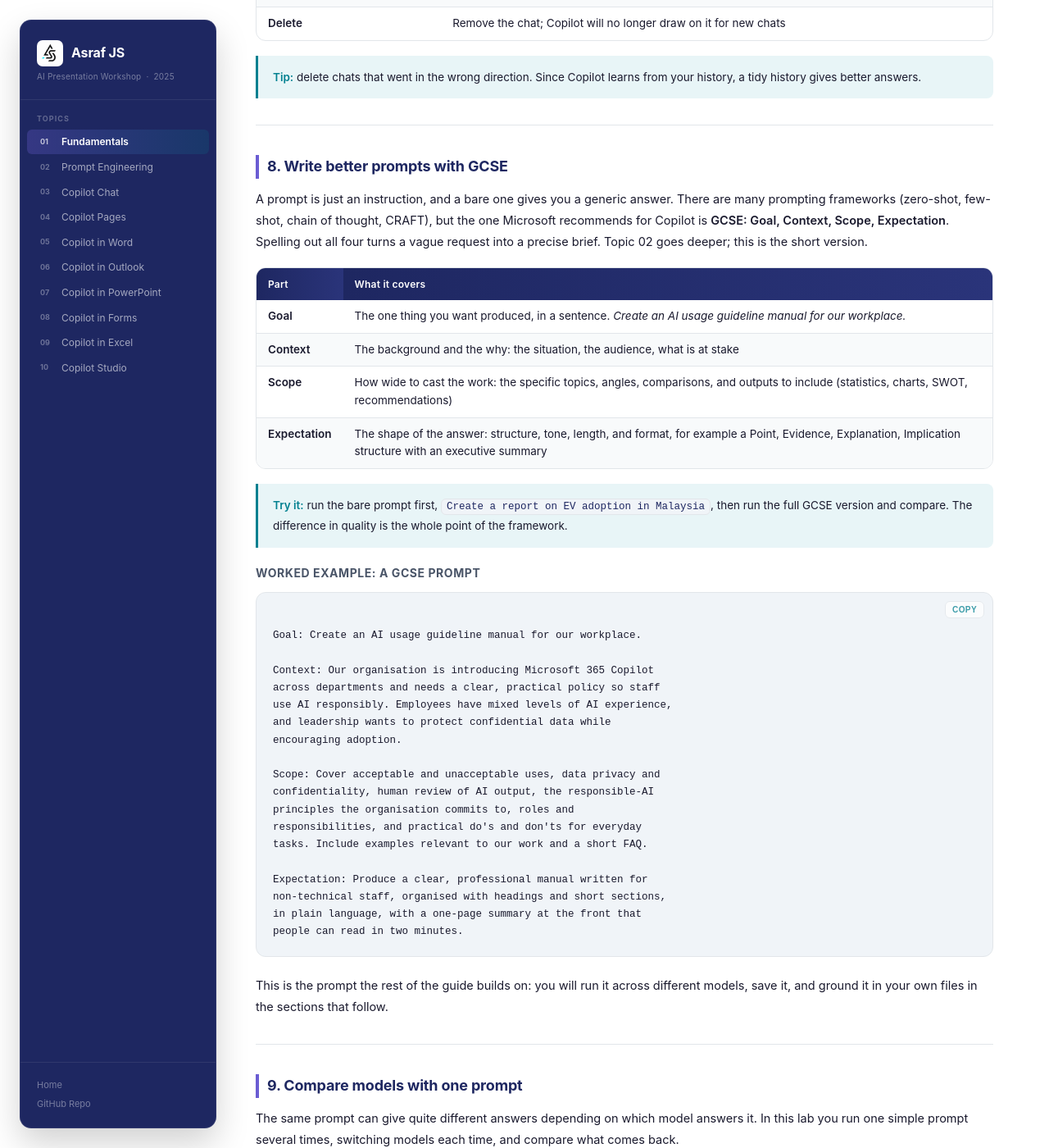
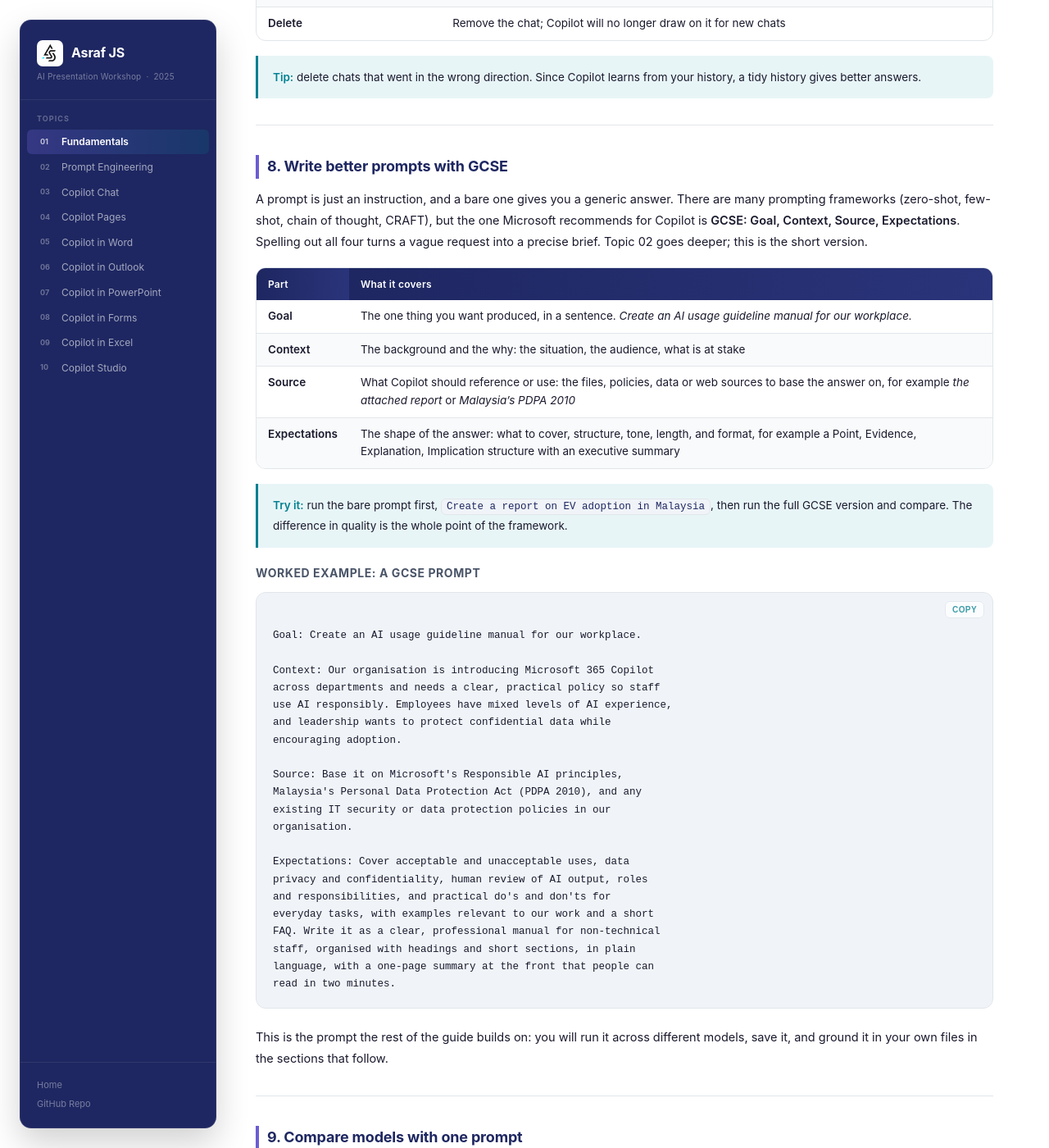
Before and after one commit to Asraf-JS/M365-Copilot-Workshop, a Jekyll site: the page built from 01-copilot-fundamentals/README.md, in a window 1280 px wide and 1400 px high, scrolled down 9237 px. Shown: the whole window at 82% size. Built offline with Jekyll 4.4.1, drawn with Linux system fonts in a browser that asks for light colours; our own code applies the rules of GitHub Pages for plain Markdown files.

Commit message:
Use GCSE Source consistently and fit the new program flow banner
Chapter 1 now defines GCSE as Goal, Context, Source, Expectations,
matching Chapter 2. The worked example gets a real Source line and
folds its coverage list into Expectations. Rebuild the book from the
latest main, which brings in the redesigned program flow banner; wide
graphics marked "landscape" now get their own page turned sideways so
the banner prints large enough to read.

Co-Authored-By: Claude Opus 5.5 <noreply@anthropic.com>
Claude-Session: https://claude.ai/code/session_01S12GXiGXwWu5n2stPEFgm8

````diff
--- a/01-copilot-fundamentals/README.md
+++ b/01-copilot-fundamentals/README.md
@@ -199,14 +199,14 @@ Hover over any chat in the sidebar and click the three dots (**…**).
 
 ## 8. Write better prompts with GCSE
 
-A prompt is just an instruction, and a bare one gives you a generic answer. There are many prompting frameworks (zero-shot, few-shot, chain of thought, CRAFT), but the one Microsoft recommends for Copilot is **GCSE: Goal, Context, Scope, Expectation**. Spelling out all four turns a vague request into a precise brief. Topic 02 goes deeper; this is the short version.
+A prompt is just an instruction, and a bare one gives you a generic answer. There are many prompting frameworks (zero-shot, few-shot, chain of thought, CRAFT), but the one Microsoft recommends for Copilot is **GCSE: Goal, Context, Source, Expectations**. Spelling out all four turns a vague request into a precise brief. Topic 02 goes deeper; this is the short version.
 
 | Part | What it covers |
 |------|---------------|
 | **Goal** | The one thing you want produced, in a sentence. *Create an AI usage guideline manual for our workplace.* |
 | **Context** | The background and the why: the situation, the audience, what is at stake |
-| **Scope** | How wide to cast the work: the specific topics, angles, comparisons, and outputs to include (statistics, charts, SWOT, recommendations) |
-| **Expectation** | The shape of the answer: structure, tone, length, and format, for example a Point, Evidence, Explanation, Implication structure with an executive summary |
+| **Source** | What Copilot should reference or use: the files, policies, data or web sources to base the answer on, for example *the attached report* or *Malaysia's PDPA 2010* |
+| **Expectations** | The shape of the answer: what to cover, structure, tone, length, and format, for example a Point, Evidence, Explanation, Implication structure with an executive summary |
 
 > **Try it:** run the bare prompt first, `Create a report on EV adoption in Malaysia`, then run the full GCSE version and compare. The difference in quality is the whole point of the framework.
 
@@ -221,16 +221,19 @@ use AI responsibly. Employees have mixed levels of AI experience,
 and leadership wants to protect confidential data while
 encouraging adoption.
 
-Scope: Cover acceptable and unacceptable uses, data privacy and
-confidentiality, human review of AI output, the responsible-AI
-principles the organisation commits to, roles and
-responsibilities, and practical do's and don'ts for everyday
-tasks. Include examples relevant to our work and a short FAQ.
+Source: Base it on Microsoft's Responsible AI principles,
+Malaysia's Personal Data Protection Act (PDPA 2010), and any
+existing IT security or data protection policies in our
+organisation.
 
-Expectation: Produce a clear, professional manual written for
-non-technical staff, organised with headings and short sections,
-in plain language, with a one-page summary at the front that
-people can read in two minutes.
+Expectations: Cover acceptable and unacceptable uses, data
+privacy and confidentiality, human review of AI output, roles
+and responsibilities, and practical do's and don'ts for
+everyday tasks, with examples relevant to our work and a short
+FAQ. Write it as a clear, professional manual for non-technical
+staff, organised with headings and short sections, in plain
+language, with a one-page summary at the front that people can
+read in two minutes.
 ```
 
 This is the prompt the rest of the guide builds on: you will run it across different models, save it, and ground it in your own files in the sections that follow.
--- a/book/build.mjs
+++ b/book/build.mjs
@@ -82,6 +82,9 @@ function renderFile(file, { demote = 0, sectionPrefix = "s" } = {}) {
       image({ href, title: t, text }) {
         const abs = resolve(baseDir, decodeURIComponent(href));
         if (!existsSync(abs)) console.warn(`  missing image: ${relative(repoRoot, abs)}`);
+        // A "landscape" title puts a wide graphic on its own landscape page, headed by its alt text.
+        if (t === "landscape")
+          return `<span class="spread-marker"></span><figure class="spread"><div class="rot"><h2>${esc(text)}</h2><img src="${toUrl(abs)}" alt="${esc(text)}"></div></figure>`;
         return `<img src="${toUrl(abs)}" alt="${esc(text)}"${t ? ` title="${esc(t)}"` : ""}>`;
       },
       link({ href, tokens }) {
@@ -102,6 +105,8 @@ function renderFile(file, { demote = 0, sectionPrefix = "s" } = {}) {
   });
 
   let html = marked.parse(src);
+
+  html = html.replace(/<p><span class="spread-marker"><\/span>(<figure class="spread">[\s\S]*?<\/figure>)<\/p>/g, "$1");
 
   // An image on its own line, optionally followed by an italic line, becomes a figure with a caption.
   html = html.replace(
````
Also changed, not shown: 01-copilot-fundamentals/prompts.md (+12 -9 lines), book/front/introduction.md (+2 -4 lines), book/theme/series.css (+8 -0 lines), 1 other file.
